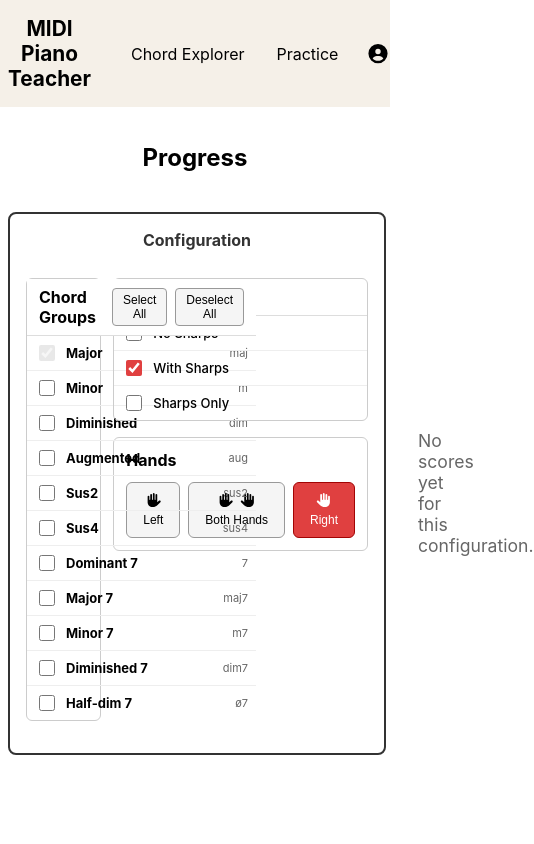
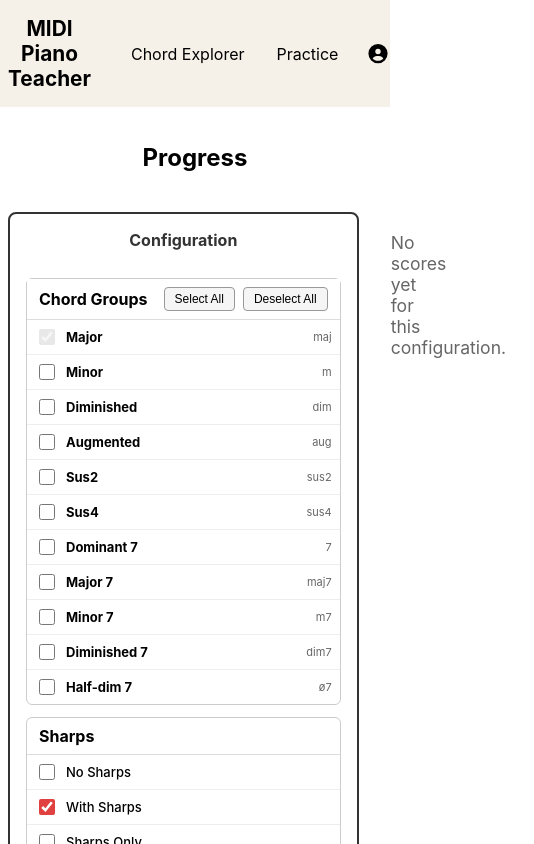
Before and after one commit to mjosephs1/midi-piano-teacher-web, a React (Create React App) app: page /practice-chords/progress in a window 390 px wide. Shown: the top 844 px of the page, 534 px wide, since content can reach past the window. Built offline with nearby package versions, Linux system fonts and the light colour scheme.

Commit message:
Fix UI issues with the configuration panel on mobile (use one column instead of two)

```diff
--- a/src/components/PracticeConfiguration.css
+++ b/src/components/PracticeConfiguration.css
@@ -211,3 +211,15 @@
   gap: 4px;
   align-items: center;
 }
+
+@media (max-width: 600px) {
+  .config-top-row {
+    flex-direction: column;
+  }
+}
+
+@media (orientation: landscape) and (max-height: 500px) {
+  .config-top-row {
+    flex-direction: column;
+  }
+}
--- a/src/pages/Progress.css
+++ b/src/pages/Progress.css
@@ -14,7 +14,6 @@
 .progress-layout {
   display: flex;
   flex-direction: row;
-  align-items: center;
   gap: 32px;
   width: 100%;
 }
```
